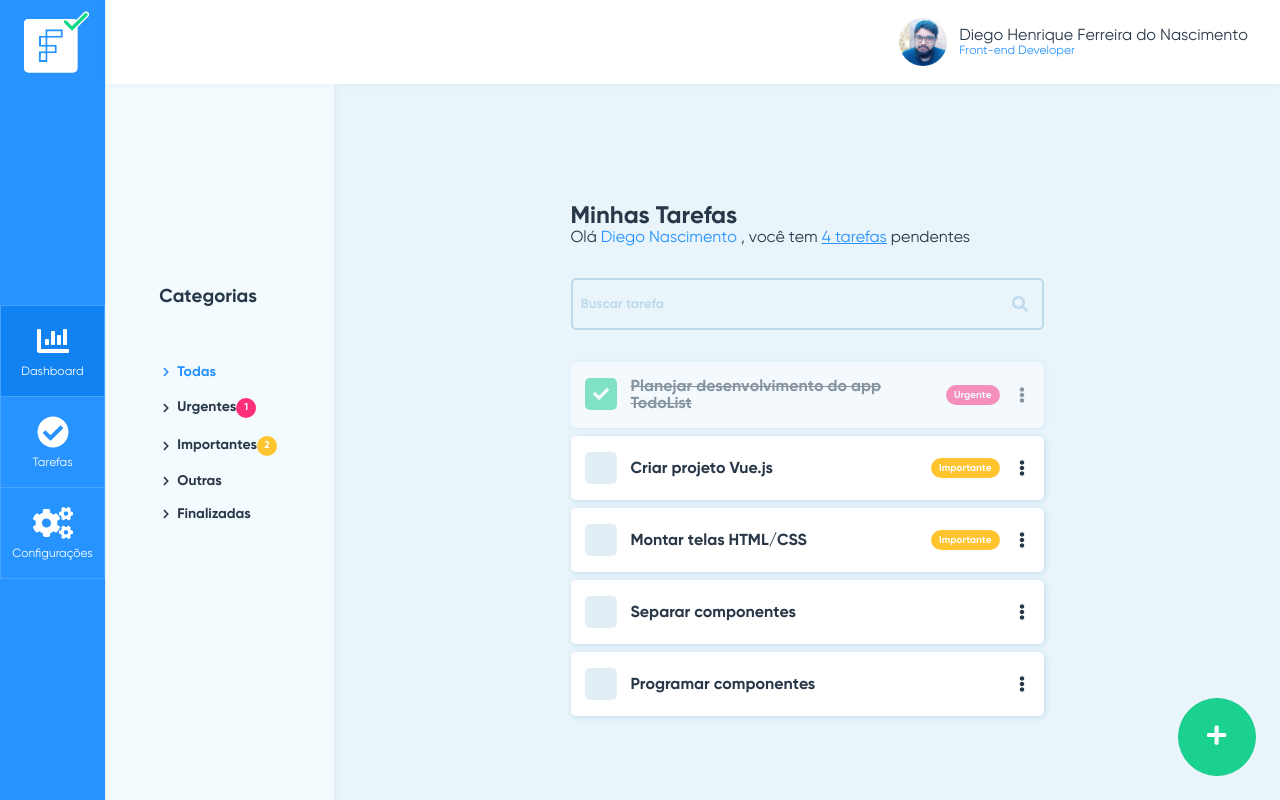
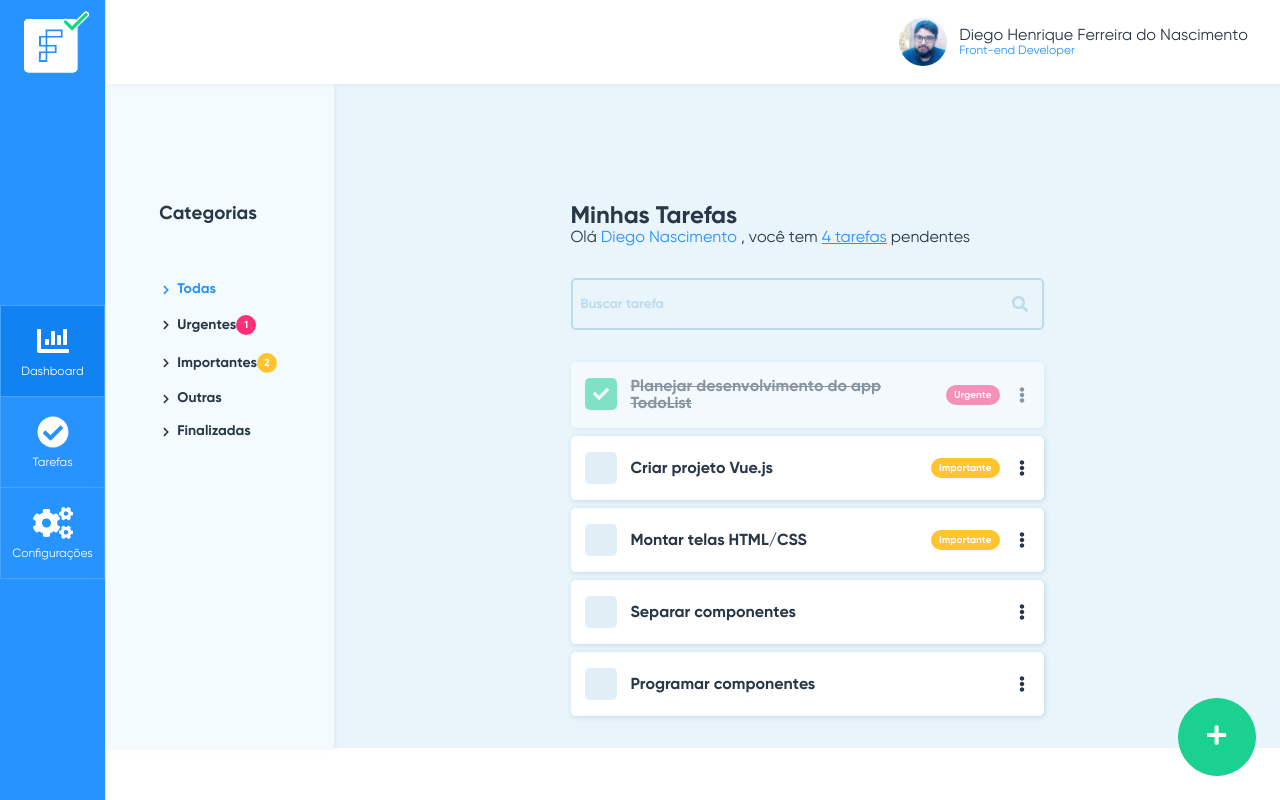
Before and after one commit to diegondev/facilita-tasks, a Vue app: page /home in a window 1280 px wide. Built offline with nearby package versions, Linux system fonts and the light colour scheme.

Commit message:
Fix styles for reponsiveness

```diff
--- a/src/layouts/main/Main.vue
+++ b/src/layouts/main/Main.vue
@@ -24,8 +24,8 @@ export default {
 .main-container
     display grid
     height 100vh
-    grid-template-columns 106px 1fr
-    grid-template-rows 84px 1fr
+    grid-template-columns 106px calc(100vw - 106px)
+    grid-template-rows 84px calc(100vh - 84px)
     grid-template-areas "sidenav header"
                         "sidenav content";
 
@@ -43,5 +43,6 @@ export default {
     grid-column 2
     grid-row 2
     grid-area 'content'
+    overflow auto
 
 </style>
--- a/src/views/home/Home.vue
+++ b/src/views/home/Home.vue
@@ -139,26 +139,28 @@ export default {
 </script>
 
 <style lang="stylus" scoped>
+@require "../../assets/styles/breakpoints"
+
 .home
   display flex
   flex-direction row
-  height 100%
 
   aside
     display flex
     flex-direction column
     align-items center
-    justify-content center
     width 228px
 
     h3
         margin-left -24px
+        padding-top 120px
 
   main
     display flex
     flex 1
     flex-direction column
     align-items center
+    padding-bottom 24px
 
 .category-list
     font-size 14px
@@ -195,18 +197,16 @@ export default {
 .task-item
     width 100%
 
-// @media (max-width: 650px)
-//     .home
-//         flex-direction column
-
-
-@media (max-width: 1082px)
+@media (max-width: $bp-lg)
     .home
         flex-direction column
 
         aside
             width 100%
             padding 16px
+
+            h3
+                padding 24px
 
     .category-list
         display flex
@@ -220,8 +220,9 @@ export default {
 
     .container-tasks
         width 60%
+        padding-top 24px
 
-@media (max-width: 650px)
+@media (max-width: $bp-md)
     .container-tasks
         width 90%
 </style>
--- a/src/views/login/Login.vue
+++ b/src/views/login/Login.vue
@@ -34,6 +34,8 @@ export default {
 </script>
 
 <style lang="stylus" scoped>
+@require "../../assets/styles/breakpoints"
+
 .login
     display flex
     flex-direction row
@@ -75,7 +77,7 @@ export default {
 .input-container
     margin 0
 
-@media (max-width: 650px)
+@media (max-width: $bp-sm)
     .login
         flex-direction column
 
@@ -83,7 +85,7 @@ export default {
         form
             width 90%
 
-@media (max-width: 900px)
+@media (max-width: $bp-lg)
     main
         form
             width 80%
```
Lines whose indentation alone changed are shown as unchanged.
